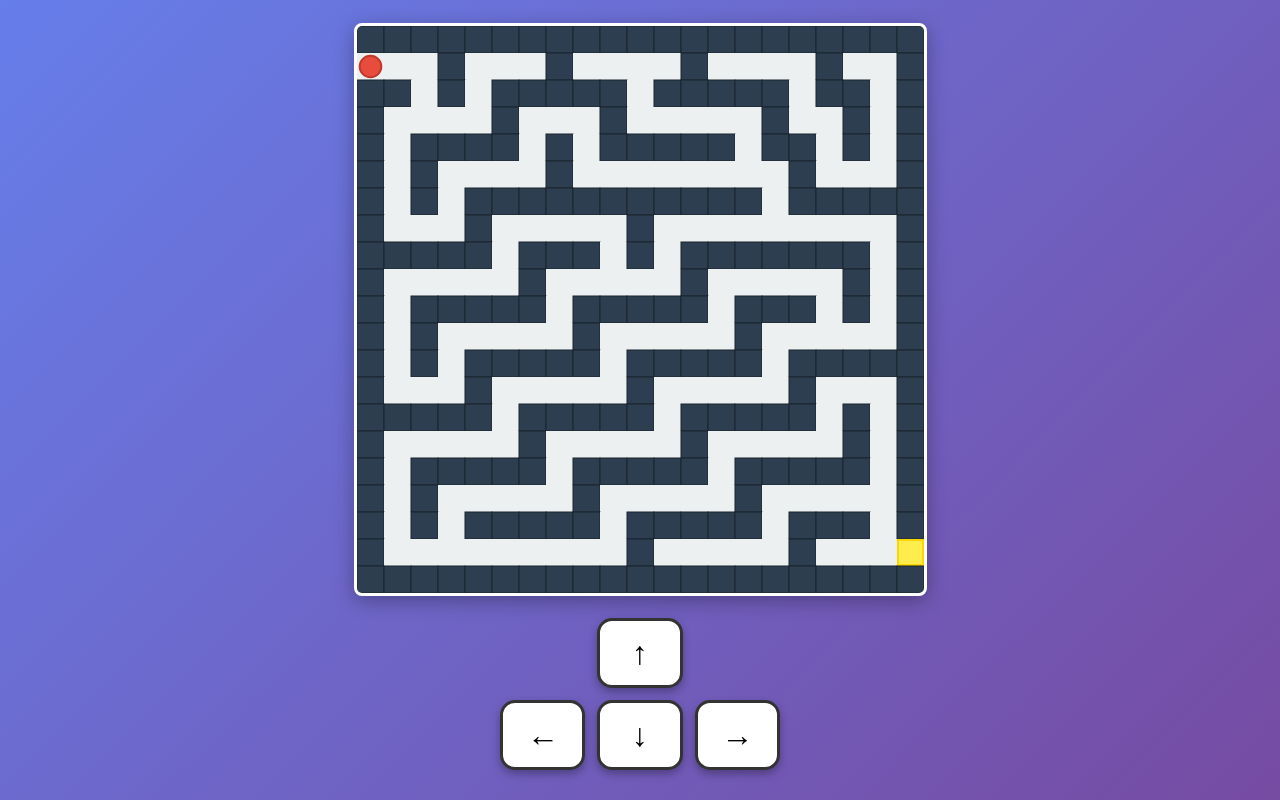
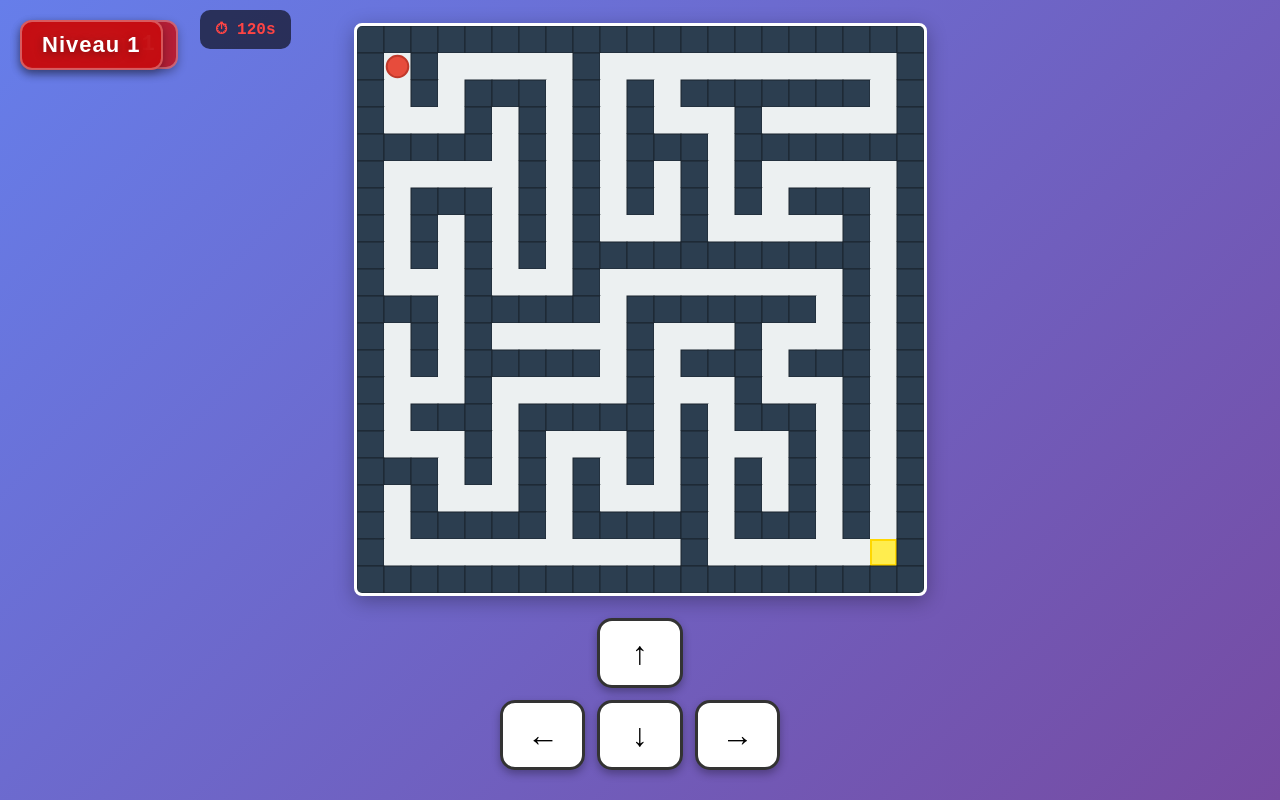
Before and after one commit to aymensc4-lgtm/maze-2D, a plain HTML site: page index.html in a window 1280 px wide. Drawn offline with Linux system fonts and the light colour scheme.

Commit message:
Add files via upload

```diff
--- a/index.html
+++ b/index.html
@@ -18,6 +18,28 @@
             overflow: hidden;
             position: fixed;
         }
+        #level-display {
+
+            position: fixed;
+            top: 20px;
+            left: 20px;
+            background: rgba(202, 6, 6, 0.781);
+            border: 2px solid rgba(255, 255, 255, 0.3);
+            border-radius: 12px;
+            padding: 10px 20px;
+            color: #ffffff;
+            font-size: 22px;
+            font-weight: 700;
+            letter-spacing: 1px;
+            text-shadow: 0 2px 8px rgba(0,0,0,0.4);
+            box-shadow: 0 4px 10px rgba(0,0,0,0.3);
+            backdrop-filter: blur(12px);
+            z-index: 100;
+            user-select: none;
+}
+
+
+
         body {
             display: flex;
             flex-direction: column;
@@ -76,10 +98,34 @@
         #left { grid-column: 1; grid-row: 2; }
         #down { grid-column: 2; grid-row: 2; }
         #right { grid-column: 3; grid-row: 2; }
+        #hud {
+  position: absolute;
+  top: 10px;
+  left: 200px;
+  display: flex;
+  flex-direction: column;
+  gap: 6px;
+  background: rgba(0, 0, 0, 0.6);
+  padding: 10px 15px;
+  border-radius: 10px;
+  color: white;
+  font-family: "Courier New", monospace;
+  font-size: 16px;
+  z-index: 10;
+  user-select: none;
+}
+
+#timer {
+  color: #ff4444;
+  font-weight: bold;
+}
+
+
     </style>
 </head>
 <body>
     <div id="game-wrapper">
+        <h2 id="level-display">Niveau 1</h2>
         <canvas id="game"></canvas>
     </div>
     <div class="controls">
@@ -87,8 +133,11 @@
         <button id="left">←</button>
         <button id="down">↓</button>
         <button id="right">→</button>
+        <div id="hud">
+        <div id="level-display">Niveau 1</div>
+        <div id="timer">⏱ 120s</div>
+        <script src="script.js"></script>
+    </div>
 
-    </div>
-    <script src="script.js"></script>
 </body>
 </html>
--- a/script.js
+++ b/script.js
@@ -1,37 +1,51 @@
 const canvas = document.getElementById("game");
 const ctx = canvas.getContext("2d");
 
-        // Configuration
-        const ROWS = 21;
-        const COLS = 21;
+// Configuration (let pour pouvoir les modifier entre les niveaux)
+let ROWS = 21;
+let COLS = 21;
 let TILE_SIZE;
 
-        // Labyrinthe (1 = mur, 0 = chemin, 2 = sortie)
-        const maze = [
-            [1,1,1,1,1,1,1,1,1,1,1,1,1,1,1,1,1,1,1,1,1],
-            [0,0,0,1,0,0,0,1,0,0,0,0,1,0,0,0,0,1,0,0,1],
-            [1,1,0,1,0,1,1,1,1,1,0,1,1,1,1,1,0,1,1,0,1],
-            [1,0,0,0,0,1,0,0,0,1,0,0,0,0,0,1,0,0,1,0,1],
-            [1,0,1,1,1,1,0,1,0,1,1,1,1,1,0,1,1,0,1,0,1],
-            [1,0,1,0,0,0,0,1,0,0,0,0,0,0,0,0,1,0,0,0,1],
-            [1,0,1,0,1,1,1,1,1,1,1,1,1,1,1,0,1,1,1,1,1],
-            [1,0,0,0,1,0,0,0,0,0,1,0,0,0,0,0,0,0,0,0,1],
-            [1,1,1,1,1,0,1,1,1,0,1,0,1,1,1,1,1,1,1,0,1],
-            [1,0,0,0,0,0,1,0,0,0,0,0,1,0,0,0,0,0,1,0,1],
-            [1,0,1,1,1,1,1,0,1,1,1,1,1,0,1,1,1,0,1,0,1],
-            [1,0,1,0,0,0,0,0,1,0,0,0,0,0,1,0,0,0,0,0,1],
-            [1,0,1,0,1,1,1,1,1,0,1,1,1,1,1,0,1,1,1,1,1],
-            [1,0,0,0,1,0,0,0,0,0,1,0,0,0,0,0,1,0,0,0,1],
-            [1,1,1,1,1,0,1,1,1,1,1,0,1,1,1,1,1,0,1,0,1],
-            [1,0,0,0,0,0,1,0,0,0,0,0,1,0,0,0,0,0,1,0,1],
-            [1,0,1,1,1,1,1,0,1,1,1,1,1,0,1,1,1,1,1,0,1],
-            [1,0,1,0,0,0,0,0,1,0,0,0,0,0,1,0,0,0,0,0,1],
-            [1,0,1,0,1,1,1,1,1,0,1,1,1,1,1,0,1,1,1,0,1],
-            [1,0,0,0,0,0,0,0,0,0,1,0,0,0,0,0,1,0,0,0,2],
-            [1,1,1,1,1,1,1,1,1,1,1,1,1,1,1,1,1,1,1,1,1]
-        ];
+// 🧩 Génération aléatoire du labyrinthe
+function genererLabyrintheAleatoire(lignes, colonnes) {
+    const labyrinthe = Array.from({ length: lignes }, () =>
+        Array.from({ length: colonnes }, () => 1)
+    );
 
-        let player = { x: 0, y: 1 };
+    function creuser(x, y) {
+        const directions = [
+            [0, -2], [0, 2], [-2, 0], [2, 0]
+        ].sort(() => Math.random() - 0.5);
+
+        for (const [dx, dy] of directions) {
+            const nx = x + dx;
+            const ny = y + dy;
+
+            if (ny > 0 && ny < lignes - 1 && nx > 0 && nx < colonnes - 1 && labyrinthe[ny][nx] === 1) {
+                labyrinthe[ny - dy / 2][nx - dx / 2] = 0;
+                labyrinthe[ny][nx] = 0;
+                creuser(nx, ny);
+            }
+        }
+    }
+
+    labyrinthe[1][1] = 0;
+    creuser(1, 1);
+
+    labyrinthe[lignes - 2][colonnes - 2] = 2;
+
+    return labyrinthe;
+}
+
+// ⚙️ Crée le labyrinthe initial
+let maze = genererLabyrintheAleatoire(ROWS, COLS);
+
+// Position du joueur
+let player = { x: 1, y: 1 };
+
+// Niveau actuel
+let level = 1;
+document.getElementById("level-display").innerText = "Niveau " + level;
 
 function resizeCanvas() {
     const wrapper = document.getElementById('game-wrapper');
@@ -48,6 +62,9 @@ const canvas = document.getElementById("game");
 }
 
 function drawMaze() {
+    // Clear canvas
+    ctx.clearRect(0, 0, canvas.width, canvas.height);
+
     for (let y = 0; y < ROWS; y++) {
         for (let x = 0; x < COLS; x++) {
             let cell = maze[y][x];
@@ -66,7 +83,7 @@ const canvas = document.getElementById("game");
                 ctx.fillStyle = "#ffd700";
                 ctx.fillRect(px, py, TILE_SIZE, TILE_SIZE);
                 ctx.fillStyle = "#ffed4e";
-                        ctx.fillRect(px + 2, py + 2, TILE_SIZE - 4, TILE_SIZE - 4);
+                ctx.fillRect(px + 2, py + 2, Math.max(TILE_SIZE - 4, 0), Math.max(TILE_SIZE - 4, 0));
             } else {
                 // chemin
                 ctx.fillStyle = "#ecf0f1";
@@ -100,21 +117,23 @@ const canvas = document.getElementById("game");
     if (newY < 0 || newY >= ROWS || newX < 0 || newX >= COLS) return;
 
     const target = maze[newY][newX];
-
     if (target === 1) return;
 
+    // Si atteint la sortie
     if (target === 2) {
         player.x = newX;
         player.y = newY;
         drawMaze();
+        // Petit délai pour voir le joueur sur la sortie puis changer de niveau
         setTimeout(() => {
-                    alert("🎉 FÉLICITATIONS ! Tu as réussi ce labyrinthe !");
-                }, 100);
+            setLevel();
+        }, 120);
         return;
     }
 
     player.x = newX;
     player.y = newY;
+    demarrerMinuteur();
     drawMaze();
 }
 
@@ -127,7 +146,7 @@ const canvas = document.getElementById("game");
     if (e.key === "ArrowRight") move(1, 0);
 });
 
-        // Boutons tactiles
+// Boutons tactiles (assure-toi que les éléments existent)
 document.getElementById("up").addEventListener("click", () => move(0, -1));
 document.getElementById("left").addEventListener("click", () => move(-1, 0));
 document.getElementById("down").addEventListener("click", () => move(0, 1));
@@ -149,7 +168,6 @@ const canvas = document.getElementById("game");
     resizeCanvas();
     drawMaze();
 });
-
 window.addEventListener('orientationchange', () => {
     setTimeout(() => {
         resizeCanvas();
@@ -157,5 +175,68 @@ const canvas = document.getElementById("game");
     }, 100);
 });
 
+// Initialise l'affichage
 resizeCanvas();
 drawMaze();
+
+function setLevel() {
+    level++;
+    console.log("Niveau :", level);
+
+    // Pour augmenter la difficulté on agrandit le labyrinthe de 2 lignes/colonnes par niveau
+    // On peut limiter la taille maximale pour éviter d'avoir un labyrinthe trop grand
+    const MAX_SIZE = 51;
+    if (ROWS + 2 <= MAX_SIZE && COLS + 2 <= MAX_SIZE) {
+        ROWS += 2;
+        COLS += 2;
+    }
+
+    // Recrée un nouveau labyrinthe avec les nouvelles dimensions
+    maze = genererLabyrintheAleatoire(ROWS, COLS);
+
+    // Replace le joueur au départ
+    player = { x: 1, y: 1 };
+
+    // Redimensionne le canvas en fonction des nouvelles dimensions
+    resizeCanvas();
+
+    // Redessine le labyrinthe et le joueur
+    drawMaze();
+
+    // Mets à jour le texte du niveau à l’écran
+    const lvlEl = document.getElementById("level-display");
+    if (lvlEl) lvlEl.innerText = "Niveau " + level;
+}
+//  MINUTEUR COMPTE À REBOURS ---
+let tempsRestant = 120;
+let interval = null;
+let jeuActif = true; // pour bloquer les mouvements quand fini
+
+const timerElement = document.getElementById("timer");
+
+// Démarre le minuteur une seule fois
+function demarrerMinuteur() {
+    if (interval) return; // déjà lancé
+
+    interval = setInterval(() => {
+        tempsRestant--;
+        timerElement.textContent = `⏱️ ${tempsRestant}s`;
+
+        if (tempsRestant <= 0) {
+            clearInterval(interval);
+            interval = null;
+            jeuActif = false; // bloque le joueur
+            timerElement.textContent = "⏰ Temps écoulé !";
+            alert("⏰ Temps écoulé ! Partie terminée.");
+        }
+    }, 1000);
+}
+
+// Réinitialise le minuteur à chaque niveau
+function resetMinuteur() {
+    clearInterval(interval);
+    interval = null;
+    tempsRestant = 120;
+    jeuActif = true;
+    timerElement.textContent = `⏱️ ${tempsRestant}s`;
+}
```
Lines whose indentation alone changed are shown as unchanged.
